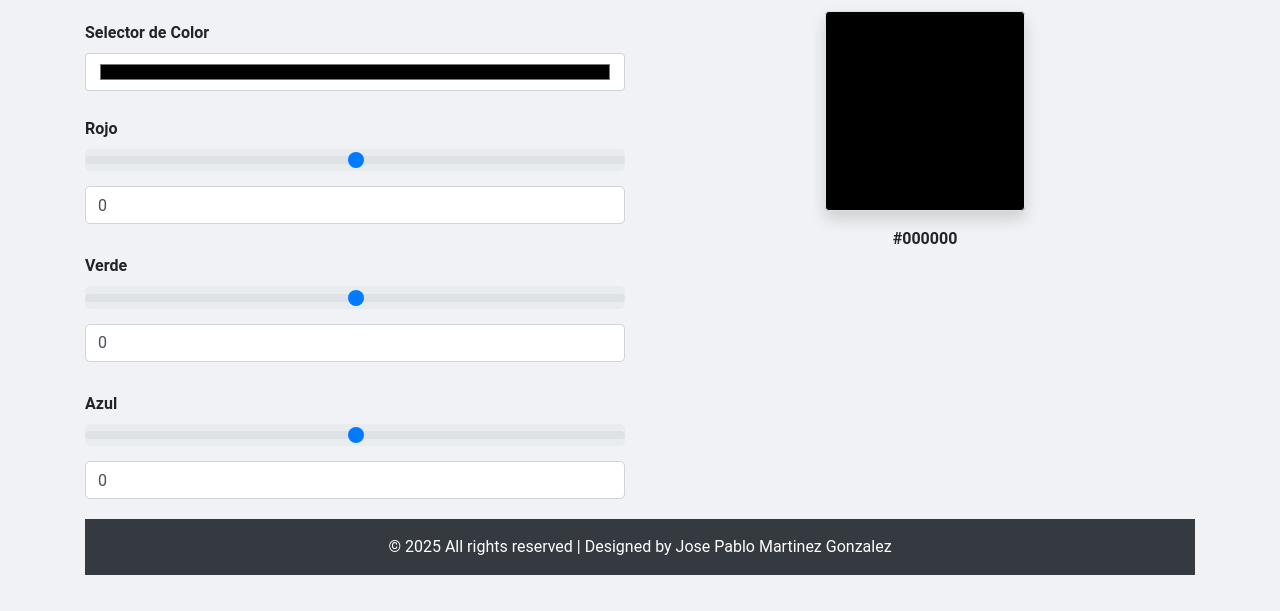
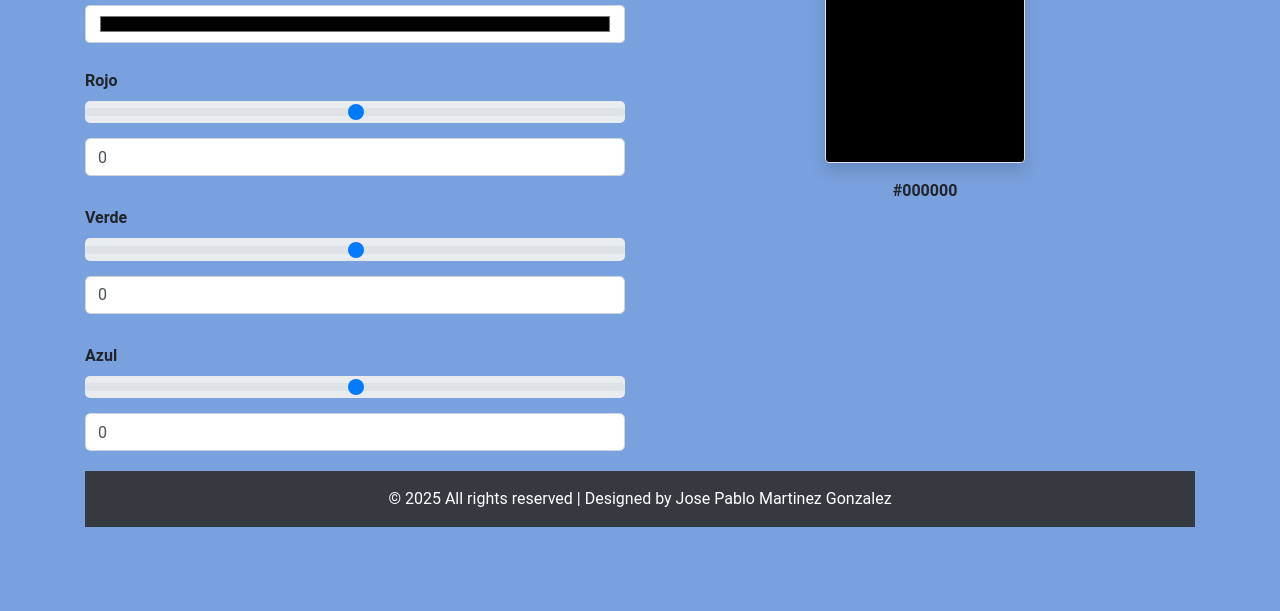
Before and after one commit to JAEP-22/into-app-color-git, a plain HTML site: page index.html in a window 1280 px wide. Shown: the part 189-800 px from the top of the page. Drawn offline with nearby package versions, Linux system fonts and the light colour scheme.

Commit message:
Initial Version

```diff
--- a/CSS/styles.css
+++ b/CSS/styles.css
@@ -1,5 +1,5 @@
 body {
-    background-color: #f0f2f5;
+    background-color: #79a1de;
     font-family: 'Roboto', sans-serif;
 }
 
--- a/JS/main.js
+++ b/JS/main.js
@@ -36,7 +36,7 @@ document.addEventListener('DOMContentLoaded', () => {
 
     function updateFromColorPicker() {
         const hex = colorPicker.value;
-        const r = parseInt(hex.slice(1, 3), 16);
+        const r = parseInt(hex.slice(1, 3), 17);
         const g = parseInt(hex.slice(3, 5), 16);
         const b = parseInt(hex.slice(5, 7), 16);
 
--- a/index.html
+++ b/index.html
@@ -10,7 +10,7 @@
 </head>
 
 <body>
-    <div class="container mt-5">
+    <div class="container mt-6">
         <h1 class="text-left mb-4">Selector de Color RGB</h1>
         <nav class="navbar navbar-dark bg-dark">
             <div class="container-fluid">
```
